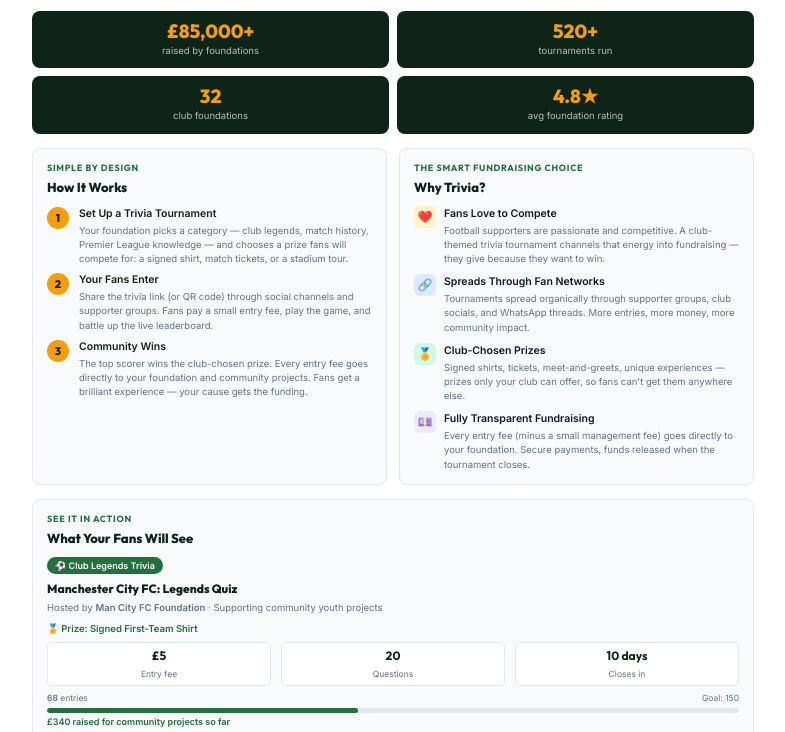
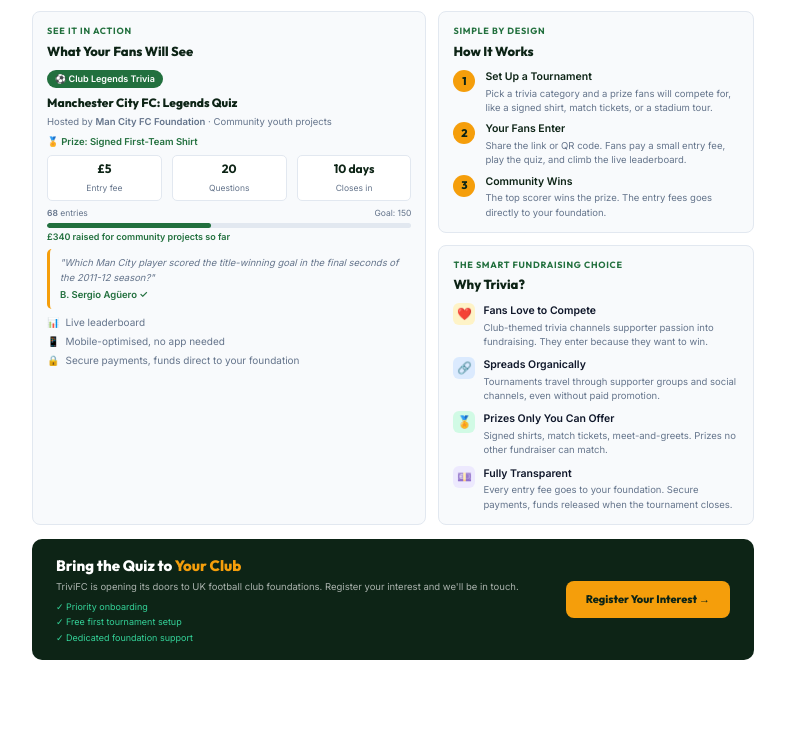
Before and after one commit to AidanParkhurst/trivifc, a website: page one-pager.html in a window 1280 px wide. Shown: the part 120-852 px from the top of the page, without its empty margins (4-789 px from the left). After the commit the page ends 804 px from the top, so only its background shows below. Drawn offline with Linux system fonts and the light colour scheme.

```diff
--- a/css/styles.css
+++ b/css/styles.css
@@ -344,9 +344,9 @@
   inset: 0;
   background: linear-gradient(
     155deg,
-    rgba(13, 36, 22, 0.94) 0%,
-    rgba(13, 36, 22, 0.78) 55%,
-    rgba(34, 197, 94, 0.18) 100%
+    rgba(13, 36, 22, 0.78) 0%,
+    rgba(13, 36, 22, 0.58) 55%,
+    rgba(34, 197, 94, 0.10) 100%
   );
 }
 
--- a/generate-pdf.js
+++ b/generate-pdf.js
@@ -124,8 +124,8 @@
       .hero__overlay {
         background: linear-gradient(
           155deg,
-          rgba(10, 40, 24, 0.94) 0%,
-          rgba(10, 40, 24, 0.72) 100%
+          rgba(10, 40, 24, 0.78) 0%,
+          rgba(10, 40, 24, 0.58) 100%
         ) !important;
       }
       .marathons__track { animation-play-state: paused !important; }
--- a/one-pager.html
+++ b/one-pager.html
@@ -27,7 +27,7 @@
       font-family: 'Inter', sans-serif;
       color: var(--text);
       background: #fff;
-      font-size: 11px;
+      font-size: 12px;
       line-height: 1.5;
     }
 
@@ -125,6 +125,8 @@
       background: var(--green-dark);
       border-color: var(--green-dark);
       color: #fff;
+      display: flex;
+      flex-direction: column;
     }
     .card--accent {
       background: linear-gradient(135deg, var(--green-dark) 0%, var(--green-mid) 100%);
@@ -193,6 +195,55 @@
 
 
 
+    /* ── MAIN CONTENT GRID ── */
+    .main-grid {
+      display: grid;
+      grid-template-columns: 5fr 4fr;
+      gap: 12px;
+    }
+    .main-grid__stack {
+      display: flex;
+      flex-direction: column;
+      gap: 12px;
+    }
+    .main-grid__stack .card {
+      flex: 1;
+    }
+
+    /* ── FOOTER ── */
+    .footer {
+      background: var(--green-dark);
+      border-radius: 10px;
+      padding: 16px 24px;
+      display: flex;
+      align-items: center;
+      justify-content: space-between;
+      gap: 16px;
+      color: #fff;
+    }
+    .footer__left strong {
+      font-family: 'Outfit', sans-serif;
+      font-size: 15px;
+      font-weight: 800;
+      display: block;
+      margin-bottom: 3px;
+    }
+    .footer__left p { font-size: 9.5px; color: rgba(255,255,255,0.65); margin-bottom: 5px; }
+    .footer__perks { display: flex; flex-direction: column; gap: 2px; }
+    .footer__perks li { list-style: none; font-size: 9px; color: var(--accent2); }
+    .footer__link {
+      background: var(--accent);
+      color: var(--green-dark);
+      font-family: 'Outfit', sans-serif;
+      font-weight: 800;
+      font-size: 11px;
+      padding: 10px 20px;
+      border-radius: 8px;
+      text-decoration: none;
+      white-space: nowrap;
+      flex-shrink: 0;
+    }
+
     /* ── CTA ── */
     .cta-box {
       background: linear-gradient(135deg, var(--green-dark) 0%, #1A3A28 100%);
@@ -260,107 +311,21 @@
       <div class="header__logo">Trivi<span>FC</span></div>
       <div class="header__tagline">
         <strong>Football Foundation Fundraising, Reimagined</strong>
-        Fans compete. Foundations thrive. Every entry fee goes straight to your community projects.
+        Fans compete. Foundations thrive. Every entry fee goes straight to your community.
       </div>
       <div class="header__badge">⚽ Now Onboarding UK Foundations</div>
     </div>
 
-    <!-- STATS -->
-    <div class="stats">
-      <div class="stats__item">
-        <span class="stats__num">£85,000+</span>
-        <span class="stats__label">raised by foundations</span>
-      </div>
-      <div class="stats__item">
-        <span class="stats__num">520+</span>
-        <span class="stats__label">tournaments run</span>
-      </div>
-      <div class="stats__item">
-        <span class="stats__num">32</span>
-        <span class="stats__label">club foundations</span>
-      </div>
-      <div class="stats__item">
-        <span class="stats__num">4.8★</span>
-        <span class="stats__label">avg foundation rating</span>
-      </div>
-    </div>
+    <!-- CONTENT GRID: Example card left, How It Works + Why Trivia stacked right -->
+    <div class="main-grid">
 
-    <!-- ROW 1: How It Works + Why Trivia -->
-    <div class="two-col">
-
-      <!-- How It Works -->
-      <div class="card">
-        <p class="section-label">Simple by design</p>
-        <p class="section-title">How It Works</p>
-        <div class="hiw">
-          <div class="hiw__step">
-            <div class="hiw__num">1</div>
-            <div>
-              <h4>Set Up a Trivia Tournament</h4>
-              <p>Your foundation picks a category — club legends, match history, Premier League knowledge — and chooses a prize fans will compete for: a signed shirt, match tickets, or a stadium tour.</p>
-            </div>
-          </div>
-          <div class="hiw__step">
-            <div class="hiw__num">2</div>
-            <div>
-              <h4>Your Fans Enter</h4>
-              <p>Share the trivia link (or QR code) through social channels and supporter groups. Fans pay a small entry fee, play the game, and battle up the live leaderboard.</p>
-            </div>
-          </div>
-          <div class="hiw__step">
-            <div class="hiw__num">3</div>
-            <div>
-              <h4>Community Wins</h4>
-              <p>The top scorer wins the club-chosen prize. Every entry fee goes directly to your foundation and community projects. Fans get a brilliant experience — your cause gets the funding.</p>
-            </div>
-          </div>
-        </div>
-      </div>
-
-      <!-- Why Trivia -->
-      <div class="card">
-        <p class="section-label">The smart fundraising choice</p>
-        <p class="section-title">Why Trivia?</p>
-        <div style="display:flex;flex-direction:column;gap:8px;">
-          <div class="why-item">
-            <div class="why-icon why-icon--orange">❤️</div>
-            <div>
-              <h4>Fans Love to Compete</h4>
-              <p>Football supporters are passionate and competitive. A club-themed trivia tournament channels that energy into fundraising — they give because they want to win.</p>
-            </div>
-          </div>
-          <div class="why-item">
-            <div class="why-icon why-icon--blue">🔗</div>
-            <div>
-              <h4>Spreads Through Fan Networks</h4>
-              <p>Tournaments spread organically through supporter groups, club socials, and WhatsApp threads. More entries, more money, more community impact.</p>
-            </div>
-          </div>
-          <div class="why-item">
-            <div class="why-icon why-icon--green">🏅</div>
-            <div>
-              <h4>Club-Chosen Prizes</h4>
-              <p>Signed shirts, tickets, meet-and-greets, unique experiences — prizes only your club can offer, so fans can't get them anywhere else.</p>
-            </div>
-          </div>
-          <div class="why-item">
-            <div class="why-icon why-icon--purple">💷</div>
-            <div>
-              <h4>Fully Transparent Fundraising</h4>
-              <p>Every entry fee (minus a small management fee) goes directly to your foundation. Secure payments, funds released when the tournament closes.</p>
-            </div>
-          </div>
-        </div>
-      </div>
-    </div>
-
-    <!-- ROW 2: Example Card -->
+      <!-- Left: Demo card -->
       <div class="card example-card">
         <p class="section-label">See it in action</p>
         <p class="section-title">What Your Fans Will See</p>
         <span class="tag">⚽ Club Legends Trivia</span>
         <h4>Manchester City FC: Legends Quiz</h4>
-        <p class="host">Hosted by <strong>Man City FC Foundation</strong> · Supporting community youth projects</p>
+        <p class="host">Hosted by <strong>Man City FC Foundation</strong> · Community youth projects</p>
         <p class="prize">🏅 Prize: Signed First-Team Shirt</p>
         <div class="meta-row">
           <div class="meta-item"><span class="val">£5</span><span class="lbl">Entry fee</span></div>
@@ -372,35 +337,101 @@
         </div>
         <div class="progress-bar"><div class="progress-fill"></div></div>
         <p style="font-size:9px;color:var(--green-light);font-weight:600;margin-bottom:6px;">£340 raised for community projects so far</p>
-        <p style="font-size:9px;color:var(--muted);font-style:italic;background:var(--bg-soft);border-radius:5px;padding:7px 10px;border-left:3px solid var(--accent);">"Which Manchester City player scored the title-winning goal in the final seconds of the 2011–12 season?"<br/><span style="color:var(--green-light);font-style:normal;font-weight:600;margin-top:3px;display:block;">B. Sergio Agüero ✓</span></p>
+        <p style="font-size:9.5px;color:var(--muted);font-style:italic;background:var(--bg-soft);border-radius:5px;padding:7px 10px;border-left:3px solid var(--accent);">"Which Man City player scored the title-winning goal in the final seconds of the 2011-12 season?"<br/><span style="color:var(--green-light);font-style:normal;font-weight:600;margin-top:3px;display:block;">B. Sergio Agüero ✓</span></p>
         <div style="margin-top:6px;display:flex;flex-direction:column;gap:4px;">
-          <div style="display:flex;gap:6px;align-items:center;font-size:9.5px;color:var(--muted);">
-            <span style="color:var(--green-light);">📊</span> Live leaderboard — fans see their ranking in real time
+          <div style="display:flex;gap:6px;align-items:center;font-size:10px;color:var(--muted);">
+            <span style="color:var(--green-light);">📊</span> Live leaderboard
           </div>
-          <div style="display:flex;gap:6px;align-items:center;font-size:9.5px;color:var(--muted);">
-            <span style="color:var(--green-light);">📱</span> Fully mobile-optimised — enter &amp; share from any phone, no app needed
+          <div style="display:flex;gap:6px;align-items:center;font-size:10px;color:var(--muted);">
+            <span style="color:var(--green-light);">📱</span> Mobile-optimised, no app needed
           </div>
-          <div style="display:flex;gap:6px;align-items:center;font-size:9.5px;color:var(--muted);">
-            <span style="color:var(--green-light);">🔒</span> Secure payments — funds released directly to your foundation
+          <div style="display:flex;gap:6px;align-items:center;font-size:10px;color:var(--muted);">
+            <span style="color:var(--green-light);">🔒</span> Secure payments, funds direct to your foundation
           </div>
         </div>
       </div>
 
-    <!-- CTA -->
-    <div class="cta-box">
-      <div>
-        <p class="cta-box__title">Bring the Quiz to <span>Your Club</span></p>
-        <p class="cta-box__sub">TriviFC is opening its doors to UK football club foundations. Register your interest and we'll be in touch.</p>
-        <ul class="cta-box__perks">
-          <li>✓ Priority onboarding when we launch</li>
-          <li>✓ Free first tournament setup (worth £25)</li>
-          <li>✓ Dedicated foundation support team</li>
+      <!-- Right: How It Works + Why Trivia stacked -->
+      <div class="main-grid__stack">
+
+        <div class="card">
+          <p class="section-label">Simple by design</p>
+          <p class="section-title">How It Works</p>
+          <div class="hiw">
+            <div class="hiw__step">
+              <div class="hiw__num">1</div>
+              <div>
+                <h4>Set Up a Tournament</h4>
+                <p>Pick a trivia category and a prize fans will compete for, like a signed shirt, match tickets, or a stadium tour.</p>
+              </div>
+            </div>
+            <div class="hiw__step">
+              <div class="hiw__num">2</div>
+              <div>
+                <h4>Your Fans Enter</h4>
+                <p>Share the link or QR code. Fans pay a small entry fee, play the quiz, and climb the live leaderboard.</p>
+              </div>
+            </div>
+            <div class="hiw__step">
+              <div class="hiw__num">3</div>
+              <div>
+                <h4>Community Wins</h4>
+                <p>The top scorer wins the prize. The entry fees goes directly to your foundation.</p>
+              </div>
+            </div>
+          </div>
+        </div>
+
+        <div class="card">
+          <p class="section-label">The smart fundraising choice</p>
+          <p class="section-title">Why Trivia?</p>
+          <div style="display:flex;flex-direction:column;gap:8px;">
+            <div class="why-item">
+              <div class="why-icon why-icon--orange">❤️</div>
+              <div>
+                <h4>Fans Love to Compete</h4>
+                <p>Club-themed trivia channels supporter passion into fundraising. They enter because they want to win.</p>
+              </div>
+            </div>
+            <div class="why-item">
+              <div class="why-icon why-icon--blue">🔗</div>
+              <div>
+                <h4>Spreads Organically</h4>
+                <p>Tournaments travel through supporter groups and social channels, even without paid promotion.</p>
+              </div>
+            </div>
+            <div class="why-item">
+              <div class="why-icon why-icon--green">🏅</div>
+              <div>
+                <h4>Prizes Only You Can Offer</h4>
+                <p>Signed shirts, match tickets, meet-and-greets. Prizes no other fundraiser can match.</p>
+              </div>
+            </div>
+            <div class="why-item">
+              <div class="why-icon why-icon--purple">💷</div>
+              <div>
+                <h4>Fully Transparent</h4>
+                <p>Every entry fee goes to your foundation. Secure payments, funds released when the tournament closes.</p>
+              </div>
+            </div>
+          </div>
+        </div>
+
+      </div>
+    </div>
+
+    <!-- FOOTER -->
+    <div class="footer">
+      <div class="footer__left">
+        <strong>Bring the Quiz to <span style="color:var(--accent);">Your Club</span></strong>
+        <p>TriviFC is opening its doors to UK football club foundations. Register your interest and we'll be in touch.</p>
+        <ul class="footer__perks">
+          <li>✓ Priority onboarding</li>
+          <li>✓ Free first tournament setup</li>
+          <li>✓ Dedicated foundation support</li>
         </ul>
       </div>
-      <div class="cta-box__right">
-        <span class="cta-box__url">trivifc.com/foundations</span>
-        <p class="cta-box__hint">Register your interest · Early access now open</p>
-      </div>
+      <a href="https://rkhur.st/trivifc" class="footer__link">Register Your Interest →</a>
     </div>
 
   </div>
```
Also changed, not shown: 1 other file.
